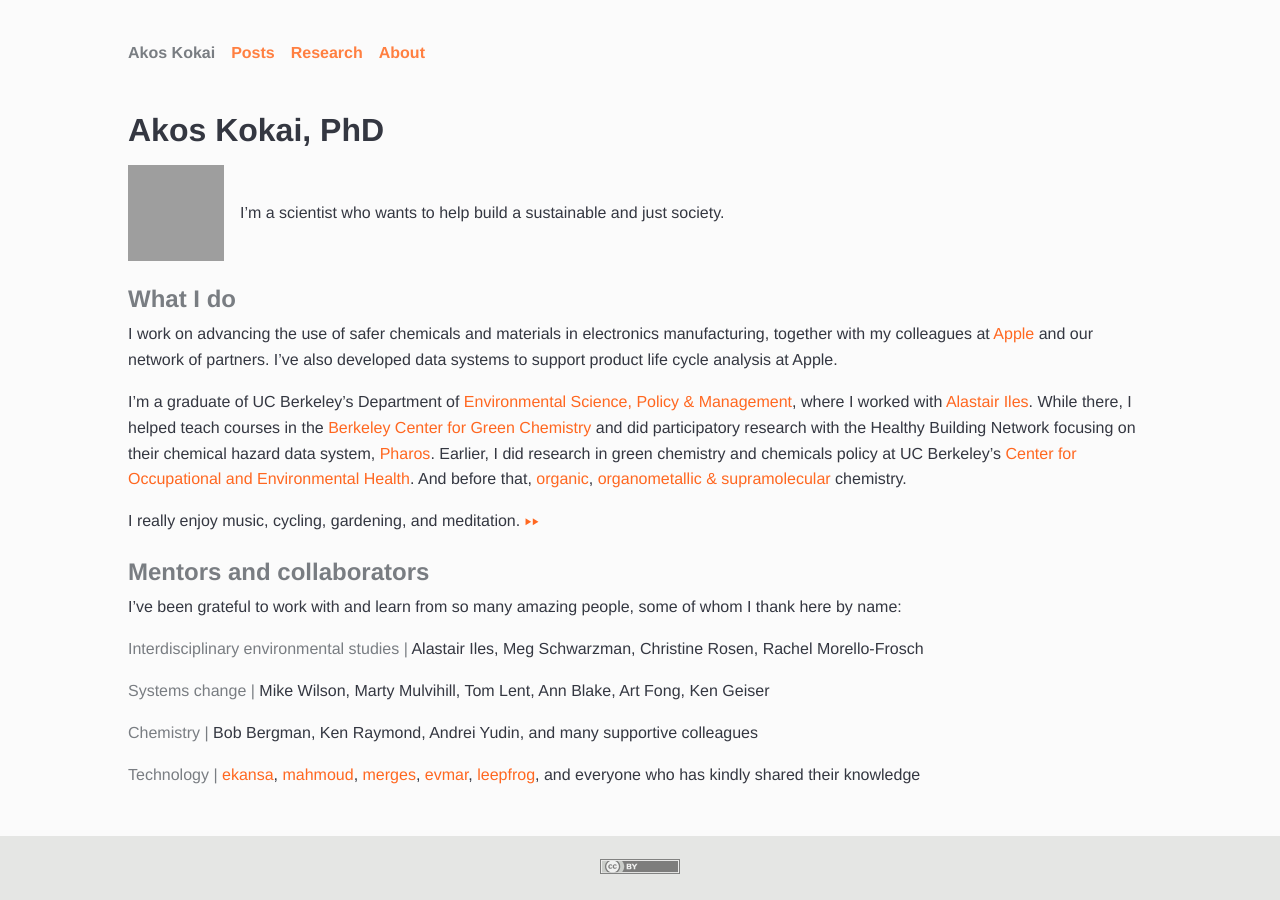
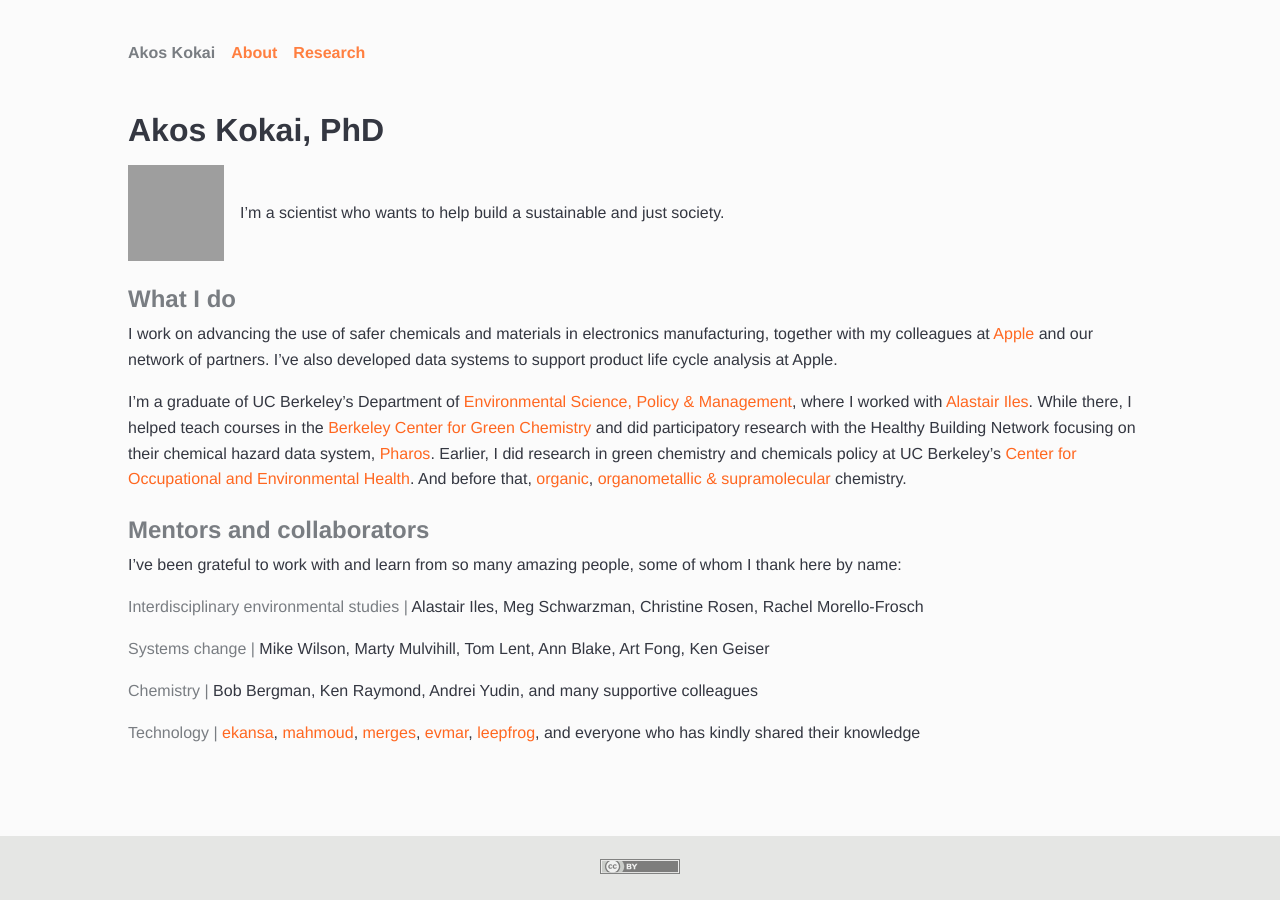
Before and after one commit to akokai/akokai.github.io, a Jekyll site: the page built from about/index.html, in a window 1280 px wide. Built offline with Jekyll 4.4.1, drawn with Linux system fonts in a browser that asks for light colours; grey boxes are pictures that could not be loaded.

Commit message:
Simplify (#3)

```diff
--- a/_includes/header.html
+++ b/_includes/header.html
@@ -1,8 +1,7 @@
 <div class="nav header">
 <ul class="nav">
 <li class="nav"><a class="nav home" href="{{ site.baseurl }}/"><span xmlns:cc="https://creativecommons.org/ns#" property="cc:attributionName">Akos Kokai</span></a></li>
-<li class="nav item begin"><a class="nav" href="{{ site.baseurl }}/posts/">Posts</a></li>
+<li class="nav item"><a class="nav" href="{{ site.baseurl }}/about/">About</a></li>
 <li class="nav item"><a class="nav" href="{{ site.baseurl }}/research/">Research</a></li>
-<li class="nav item"><a class="nav" href="{{ site.baseurl }}/about/">About</a></li>
 </ul>
 </div>
--- a/about/index.html
+++ b/about/index.html
@@ -16,8 +16,6 @@ title: "About"
 
 <p>I’m a graduate of UC Berkeley’s Department of <a href="https://ourenvironment.berkeley.edu/">Environmental Science, Policy &amp; Management</a>, where I worked with <a href="https://ourenvironment.berkeley.edu/people/alastair-t-iles">Alastair Iles</a>. While there, I helped teach courses in the <a href="https://bcgc.berkeley.edu/">Berkeley Center for Green Chemistry</a> and did participatory research with the Healthy Building Network focusing on their chemical hazard data system, <a href="https://pharosproject.net/">Pharos</a>. Earlier, I did research in green chemistry and chemicals policy at UC Berkeley’s <a href="https://coeh.berkeley.edu">Center for Occupational and Environmental Health</a>. And before that, <a href="https://doi.org/10.1021/jo062401o">organic</a>, <a href="https://doi.org/10.1080/10610278.2015.1122196">organometallic &amp; supramolecular</a> chemistry.</p>
 
-<p>I really enjoy music, cycling, gardening, and meditation. <a href="{{ site.baseurl }}/faq/">▸▸</a></p>
-
 <h2>Mentors and collaborators</h2>
 <p>I’ve been grateful to work with and learn from so many amazing people, some of whom I thank here by name:</p>
 
```
